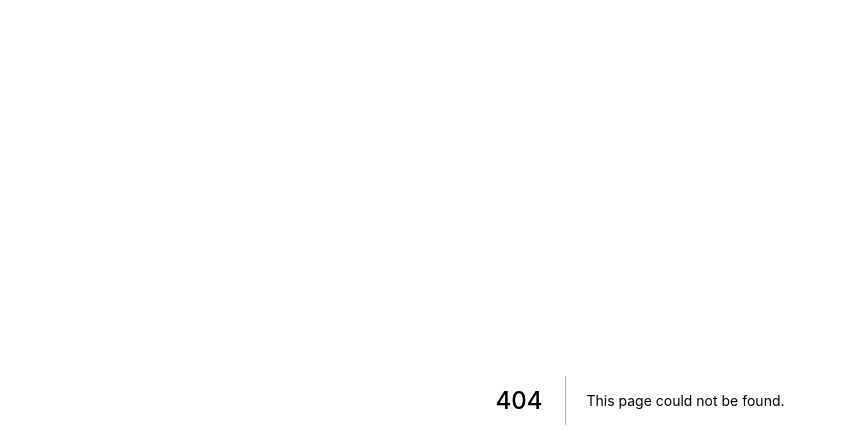
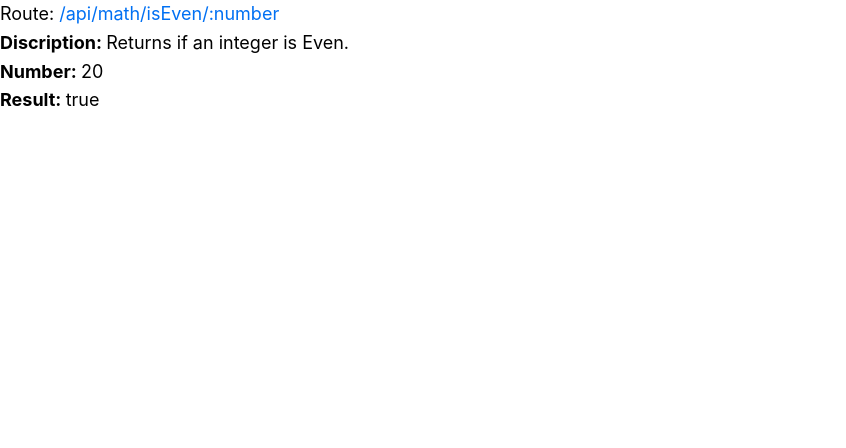
Before and after one commit to pointcharge/next_learn_starter, a Next.js app: page /math in a window 1280 px wide. Before the commit this address had no page. Shown: the top 448 px of the page, without its empty margins (0-846 px from the left). Built offline with nearby package versions, Linux system fonts and the light colour scheme.

Commit message:
testing a first mathtile

```diff
--- /dev/null
+++ b/pages/math.js
@@ -0,0 +1,31 @@
+import React from "react";
+import { getMathRoutes } from "../lib/apiRoutes";
+import MathTile from "../components/MathTile";
+
+export async function getStaticProps() {
+  // NOTE: This is running in NODE not on the client
+
+  // In here we can do anything - like fetching from an API, database, etc bc it runs in Node
+  // In dev, this runs on every request
+  // In prod, this only runs during compilation
+  // Also, this func only runs in pages, not in components
+  const mathRoutes = getMathRoutes();
+
+  return {
+    // This component will have access to this data in props.allPostsData
+    props: {
+      mathRoutes,
+    },
+  };
+}
+
+export default function Math({ mathRoutes }) {
+  return (
+    <div>
+      <MathTile
+        mathUrl={mathRoutes[0].route}
+        desc={mathRoutes[0].description}
+      ></MathTile>
+    </div>
+  );
+}
```
